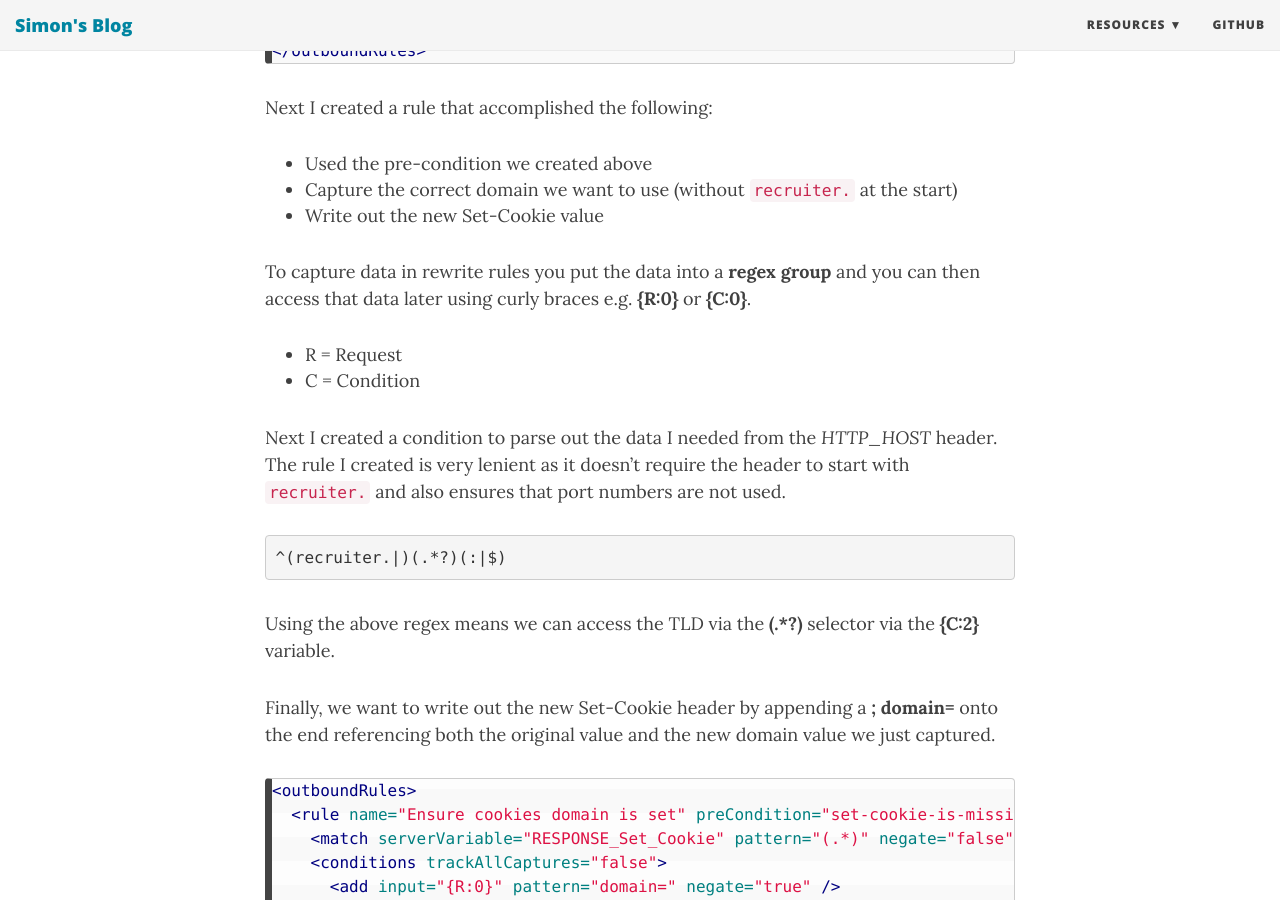
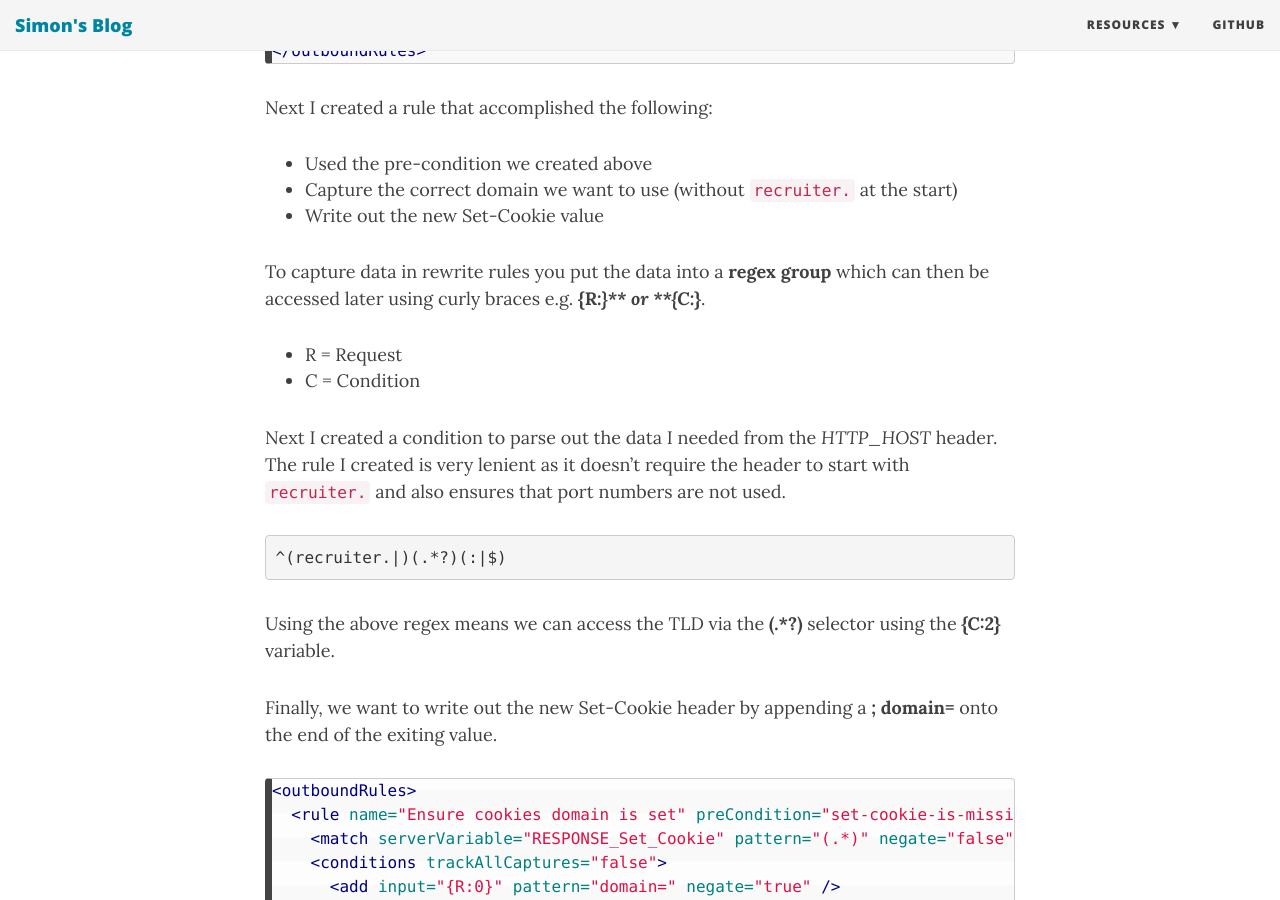
Before and after one commit to Workshop2/workshop2.github.io, a Jekyll site: the page built from _posts/2016-12-11-iis-arr-and-rewrite-rules-part-1.md, in a window 1280 px wide and 900 px high, scrolled down 2796 px. Built offline with Jekyll 4.4.1, drawn with Linux system fonts in a browser that asks for light colours; nearby versions of some CDN libraries; emoji names are drawn with the system emoji font; comment, search, counter and statistics services are not loaded.

Commit message:
Fixing some more grammary thingies

````diff
--- a/_posts/2016-12-11-iis-arr-and-rewrite-rules-part-1.md
+++ b/_posts/2016-12-11-iis-arr-and-rewrite-rules-part-1.md
@@ -71,7 +71,7 @@ Next I created a rule that accomplished the following:
   - Capture the correct domain we want to use (without ``recruiter.`` at the start)
   - Write out the new Set-Cookie value
 
-To capture data in rewrite rules you put the data into a **regex group** and you can then access that data later using curly braces e.g. **{R:0}** or **{C:0}**.
+To capture data in rewrite rules you put the data into a **regex group** which can then be accessed later using curly braces e.g. **{R:*}** or **{C:*}**.
 
   - R = Request
   - C = Condition
@@ -81,9 +81,9 @@ Next I created a condition to parse out the data I needed from the _HTTP_HOST_ h
 ^(recruiter.|)(.*?)(:|$)
 ```
 
-Using the above regex means we can access the TLD via the **(.*?)** selector via the **{C:2}** variable.
+Using the above regex means we can access the TLD via the **(.*?)** selector using the **{C:2}** variable.
 
-Finally, we want to write out the new Set-Cookie header by appending a **; domain=** onto the end referencing both the original value and the new domain value we just captured.
+Finally, we want to write out the new Set-Cookie header by appending a **; domain=** onto the end of the exiting value.
 
 ```xml
 <outboundRules>
````
